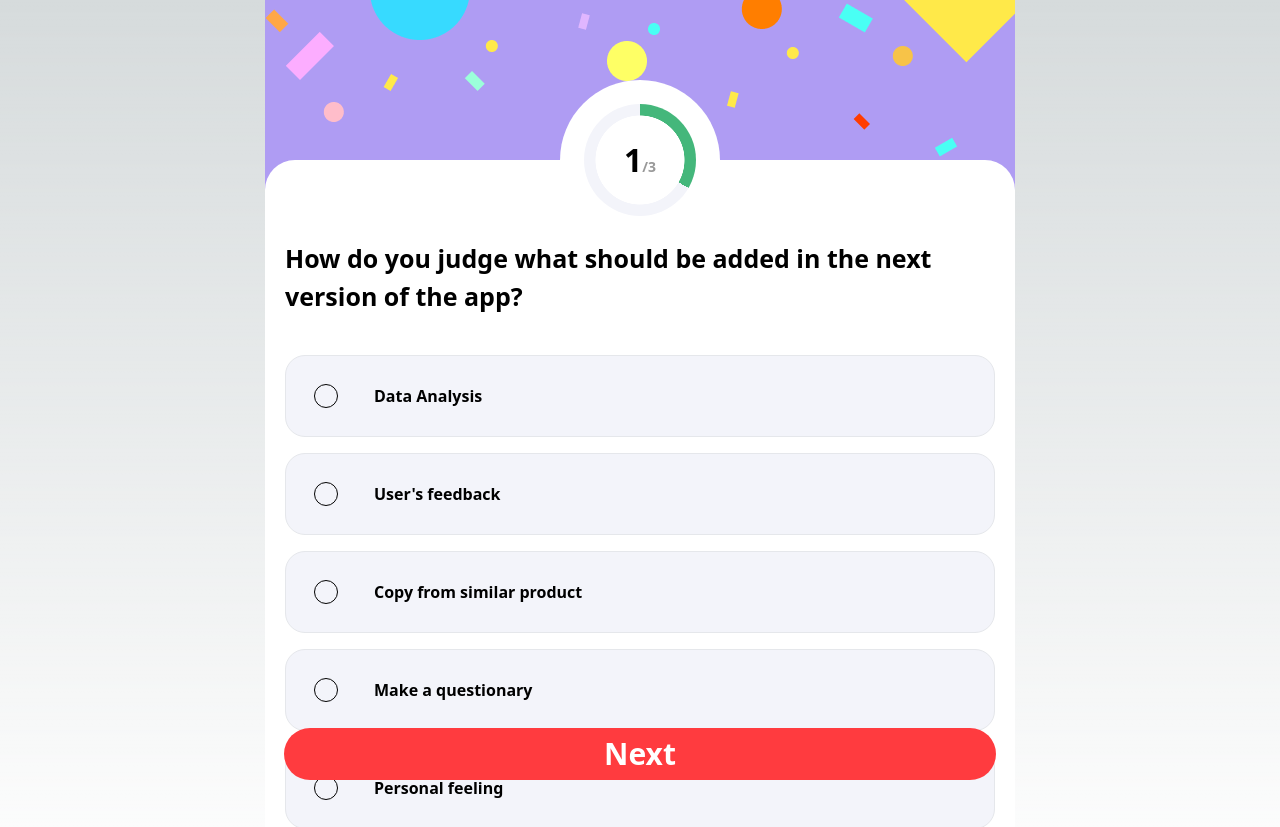
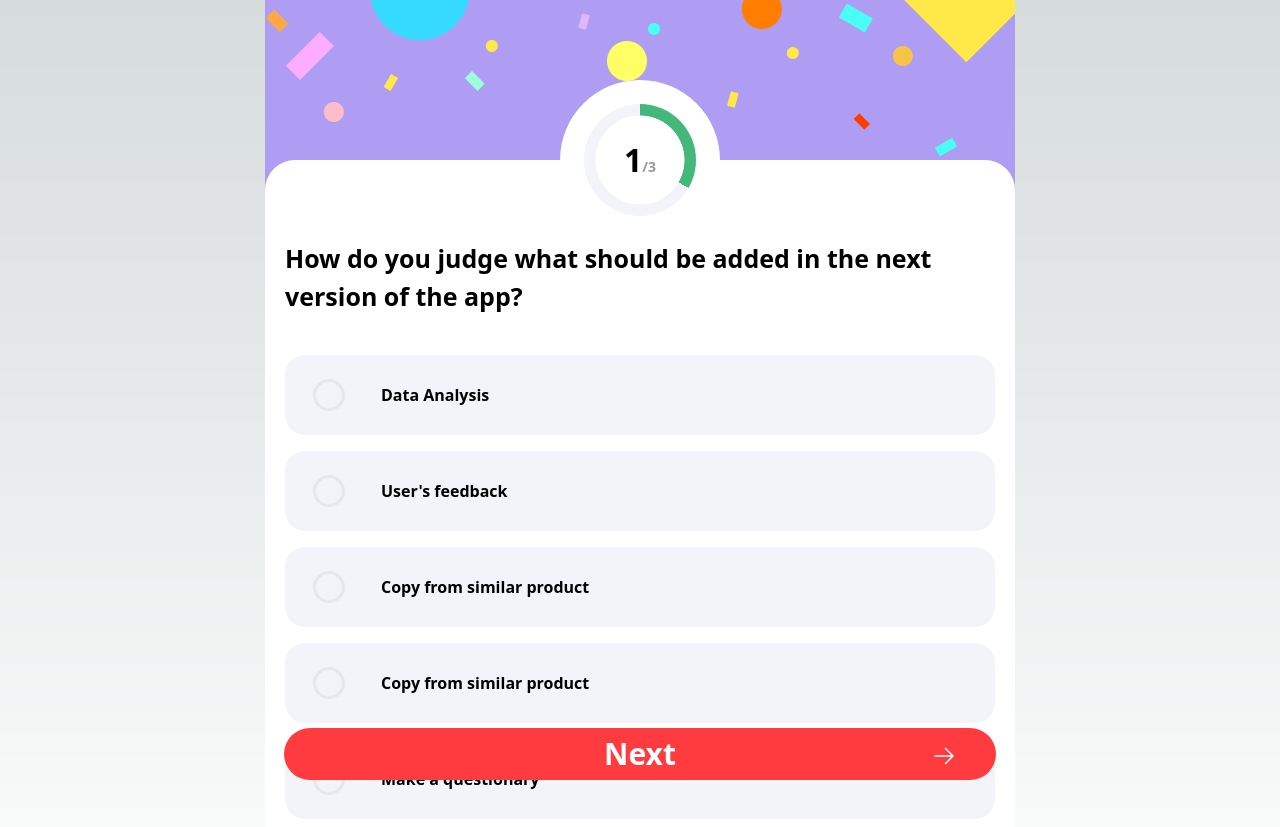
Before and after one commit to harshalkaigaonkar/quizz-app, a Next.js app: page /questions in a window 1280 px wide. Shown: the top 827 px of the page. Built offline with nearby package versions, Linux system fonts and the light colour scheme.

Commit message:
feat(ui): Questions and Score Pages

```diff
--- /dev/null
+++ b/components/options/index.tsx
@@ -0,0 +1,39 @@
+import Image from 'next/image';
+import React, { useState } from 'react'
+import TickIcon from '../svgs/tick-icon';
+
+const AnswerOptions = ({questions, questionNo, selectedOptionIndex, setSelectedOptionIndex}: {
+  questions: QuestionsTypes[], questionNo: number, selectedOptionIndex: number[], setSelectedOptionIndex: any
+}) => {
+
+  const onSelectOptionHandler = (e: any) => {
+    const index: number = parseInt(e.target.id, 10);
+    let error: undefined;
+    if(selectedOptionIndex.length === 0) {
+      setSelectedOptionIndex([index]);
+    }
+    else if (selectedOptionIndex.includes(index)) {
+      setSelectedOptionIndex(selectedOptionIndex.filter(item => item !== index));
+    } else if(questions[questionNo-1].multiOption) {
+      setSelectedOptionIndex([...selectedOptionIndex, index]);
+    }
+    else {
+      setSelectedOptionIndex([index])
+    }
+}
+  return (
+    <div className="my-10 mb-24 flex flex-col gap-4"onClick={onSelectOptionHandler} >
+        {questions[questionNo-1].options.map((item, index) => (
+          <div key={index} id={`${index}`} className={`${selectedOptionIndex.includes(index) ? "border-[#44B77B] bg-white ": "border-none "}
+                 h-20 p-4 flex flex-row justify-start items-center gap-3 border rounded-[20px] cursor-pointer border-[4.44px] bg-[#F3F4FA] transition-border duration-300`}>
+                  <div className="m-3 w-8 h-8 rounded-full border border-[3px] flex justify-center items-center">
+                   {selectedOptionIndex.includes(index) && <TickIcon />}
+                  </div>
+              <p className="--font-nunito font-[600] m-3">{item}</p>
+          </div>
+        ))}
+    </div>
+  )
+}
+
+export default AnswerOptions
--- /dev/null
+++ b/components/svgs/pointer.tsx
@@ -0,0 +1,11 @@
+import React from 'react'
+
+const Pointer = () => {
+  return (
+    <svg className='w-full h-fit' viewBox="0 0 160 195" fill="none" xmlns="http://www.w3.org/2000/svg">
+        <path d="M80 0L160 195H0L80 0Z" fill="black"/>
+    </svg>
+  )
+}
+
+export default Pointer
--- /dev/null
+++ b/components/svgs/right-arrow.tsx
@@ -0,0 +1,11 @@
+import React from 'react'
+
+const RightArrow = () => {
+  return (
+    <svg xmlns="http://www.w3.org/2000/svg" fill="none" viewBox="0 0 24 24" strokeWidth="1.5" stroke="currentColor" className="w-6 h-6">
+        <path strokeLinecap="round" strokeLinejoin="round" d="M13.5 4.5L21 12m0 0l-7.5 7.5M21 12H3" />
+    </svg>
+  )
+}
+
+export default RightArrow
--- /dev/null
+++ b/components/svgs/tick-icon.tsx
@@ -0,0 +1,11 @@
+import React from 'react'
+
+const TickIcon = () => {
+  return (
+    <svg className='w-8 h-8' viewBox="0 0 48 48" fill="none" xmlns="http://www.w3.org/2000/svg">
+        <path fillRule="evenodd" clipRule="evenodd" d="M48 24C48 37.2548 37.2548 48 24 48C10.7452 48 0 37.2548 0 24C0 10.7452 10.7452 0 24 0C37.2548 0 48 10.7452 48 24ZM37.3137 14.3431L39.435 16.4645L25.2929 30.6066L22.4645 33.435L19.636 30.6066L12.565 23.5355L14.6863 21.4142L22.38 28.0821L37.3137 14.3431Z" fill="#44B77B"/>
+    </svg>
+  )
+}
+
+export default TickIcon
--- a/package.json
+++ b/package.json
@@ -9,6 +9,7 @@
     "lint": "next lint"
   },
   "dependencies": {
+    "@reduxjs/toolkit": "^1.9.5",
     "@types/node": "20.2.5",
     "@types/react": "18.2.7",
     "@types/react-dom": "18.2.4",
@@ -21,6 +22,7 @@
     "postcss": "8.4.24",
     "react": "18.2.0",
     "react-dom": "18.2.0",
+    "react-redux": "^8.0.7",
     "tailwindcss": "3.3.2",
     "typescript": "5.0.4"
   }
--- a/pages/questions.tsx
+++ b/pages/questions.tsx
@@ -5,6 +5,9 @@ import { useRouter } from "next/router";
 import { useState } from "react";
 import { GetStaticProps } from "next";
 import axios from "axios";
+import Image from "next/image";
+import AnswerOptions from "@/components/options";
+import RightArrow from "@/components/svgs/right-arrow";
 
 const nunito = Nunito({
   weight: ['600', '800', '900'],
@@ -20,47 +23,44 @@ const poppins = Poppins({
   preload: false
 })
 
-type QuestionPageProps = {
-    questions:
-        {
-            id: number,
-            question: string,
-            options: [string],
-            multiOption: boolean,
-            img?: string,
-            answer: number|number[]
-        }[]
-}
-
 export default function Home({questions}: QuestionPageProps) {
     const router = useRouter();
     const [questionNo, setQuestionNo] = useState<number>(1);
     const [selectedOptionIndex, setSelectedOptionIndex] = useState<number[]>([]);
+    const [score, setScore] = useState<number>(0);
+    const [error, setError] = useState<string>("");
+
+    const setErrorFunction = (er: string) => {
+        setError(er);
+        setTimeout(() => {
+            setError("");
+        }, 5000);
+    }
+
 
     const handleStartClick = () => {
-
-      router.push("/score");
-    }
-    const onSelectOptionHandler = (e: any) => {
-        //logic remaining
-        const index: number = e.target.id;
-        let error: undefined;
-        if(selectedOptionIndex.includes(index)) {
-            selectedOptionIndex.splice(selectedOptionIndex.indexOf(index), 1);
+        if(selectedOptionIndex.length > 0)
+        {
+            if(!questions[questionNo-1].multiOption) {
+                console.log(questions[questionNo-1].answer[0] === selectedOptionIndex[0], "hwloj")
+            } else
+            console.log( "jsygadfyg",
+                questions[questionNo-1].answer.length === selectedOptionIndex.length && !selectedOptionIndex.some((item) => !questions[questionNo-1].answer.includes(item))
+            )
         }
         else {
-            if(selectedOptionIndex.length === 0) {
-
-            }
-            if(questions[1].multiOption) {
-
-            }
+            setErrorFunction("Please Select at least one option!");
+            return;
         }
-        setSelectedOptionIndex(selectedOptionIndex);
+        if(questionNo === questions.length)
+            router.push("/score");
+        else
+            setQuestionNo(questionNo+1);
     }
     const style = {
         "--tw-value": `${questionNo * 100/questions.length}%`
     } as React.CSSProperties;
+
     return (
         <>
         <Head>
@@ -68,7 +68,7 @@ export default function Home({questions}: QuestionPageProps) {
         </Head>
         <MobileLayout>
           <div className="h-full w-full flex flex-col justify-end items-center bg-[#AF9CF3] bg-[url(/images/bg-confetti.png)] bg-contain bg-no-repeat bg-fixed text-black">
-            <div className="relative top-20 h-full w-full flex flex-col items-center">
+            <div className="relative top-20 h-full w-full flex flex-col items-center animate-bounce">
                 <div className="absolute top-0 bg-white w-40 h-40 rounded-full inline-flex justify-center items-center">
                     <div className="w-[70%] h-[70%] z-20 rounded-full flex justify-center items-center bg-gradient-custom" style={style}>
                         <progress className="hidden" max="100" value="40"></progress>
@@ -76,22 +76,20 @@ export default function Home({questions}: QuestionPageProps) {
                     </div>
                 </div>
                 <div className="pt-20 h-full px-5 mt-20 w-full bg-white rounded-t-[30px]">
-                    <p className={`${poppins.variable} text-[25px] font-extrabold`}>{questions[1].question}</p>
-                    <div className="my-10 mb-24 flex flex-col gap-4" onClick={onSelectOptionHandler}>
-                        {questions[1].options.map((item, index) => (
-                            <>
-                                <div key={index} id={`${index}`} className={`${selectedOptionIndex.includes(index) && "border-[#44B77B]"}
-                                    p-4 flex flex-row justify-start items-center gap-3 border rounded-[20px] cursor-pointer bg-[#F3F4FA] hover:bg-black/10`}>
-                                    <span className="m-3 w-6 h-6 rounded-full border border-black" />
-                                    <p className={`${nunito.variable} font-[600] m-3`}>{item}</p>
-                                </div>
-                            </>
-                        ))}
-                    </div>
+                    <p className={`${poppins.variable} text-[25px] font-extrabold`}>{questions[questionNo-1].question}</p>
+                    {questions[questionNo-1].img && (
+                        <div className="relative w-full h-80 overflow-hidden">
+                            <Image className="scale-150" src={questions[questionNo-1].img as string} alt="question_img" objectFit="contain" layout="fill" priority />
+                        </div>
+                    )}
+                    <AnswerOptions questions={questions} questionNo={questionNo} selectedOptionIndex={selectedOptionIndex} setSelectedOptionIndex={setSelectedOptionIndex} />
                 </div>
             </div>
-            <div className="w-full flex justify-center sticky bottom-5">
-                <button onClick={handleStartClick} className={`${nunito.variable} w-[95%] bg-[#FF3B3F] rounded-[60px] text-3xl text-white font-bold py-2`}>Next</button>
+            <div className="w-full h flex flex-col justify-evenly items-center sticky bottom-5">
+                <div className={`mb-1 w-full inline-block align-middle`}>
+                    <p className="w-full text-center font-medium text-sm text-red-600 animate-bounce">{error}</p>
+                </div>
+                <button onClick={handleStartClick} className={`${nunito.variable} group relative w-[95%] bg-[#FF3B3F] rounded-[60px] text-3xl text-white font-bold py-2`}>Next<span className="absolute right-0 py-2 px-10 transition duration-300 group-hover:translate-x-4 animate-bounce"><RightArrow /></span></button>
             </div>
           </div>
         </MobileLayout>
@@ -115,7 +113,7 @@ export const getStaticProps: GetStaticProps = async (context) => {
                         "Personal feeling"
                     ],
                     multiOption: false,
-                    answer: 2,
+                    answer: [2],
                 },
                 {
                     id: 2,
@@ -127,8 +125,8 @@ export const getStaticProps: GetStaticProps = async (context) => {
                         "Make a questionary",
                         "Personal feeling"
                     ],
-                    multiOption: false,
-                    answer: 2,
+                    multiOption: true,
+                    answer: [2, 4],
                     img: "/images/2-q-img.png",
                 },
                 {
--- a/tailwind.config.js
+++ b/tailwind.config.js
@@ -10,10 +10,28 @@ module.exports = {
       backgroundImage: {
         'gradient-radial': 'radial-gradient(var(--tw-gradient-stops))',
         'gradient-custom': 'radial-gradient(closest-side, white 79%, transparent 80% 100%), conic-gradient(#44B77B var(--tw-value), #F3F4FA 0)',
+        'gradient-meter': 'conic-gradient(from 125deg,white 30%, #EBEDF5 0)',
+        'gradient-meter-range': 'linear-gradient(270deg, #44B77B 0%, #FFD033 47.9%, #FF3B3F 100%), conic-gradient(white 50%, transparent 0)',
         'gradient-conic':
           'conic-gradient(from 180deg at 50% 50%, var(--tw-gradient-stops))',
       },
+      corePlugins: {
+        preflight: false,
+      },
+      keyframes: {
+        slide_right: {
+          '0%': {
+            'opacity': '0',
+          },
+          '100%': {
+            'opacity': '100'
+          }
+        }
+      }
     },
+    animation: {
+      "silde-right": "slide_right 0.5s linear infinite alternate"
+    }
   },
   plugins: [],
 }
```
Also changed, not shown: components/ScoreMeter.tsx (added, +26 -0 lines), pages/score.tsx (+9 -5 lines), types/props.d.ts (added, +12 -0 lines), public/images/tick-icon.svg (added), 1 other file (tests, documents, lock files or other folders).
